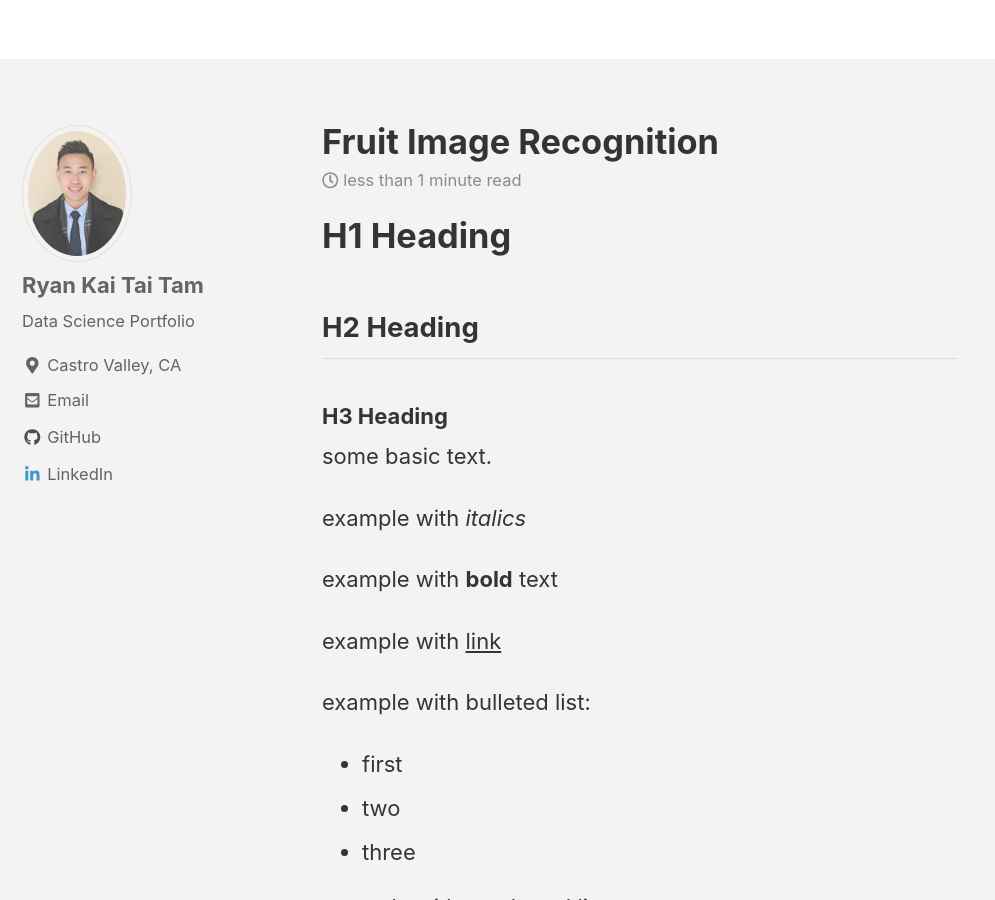
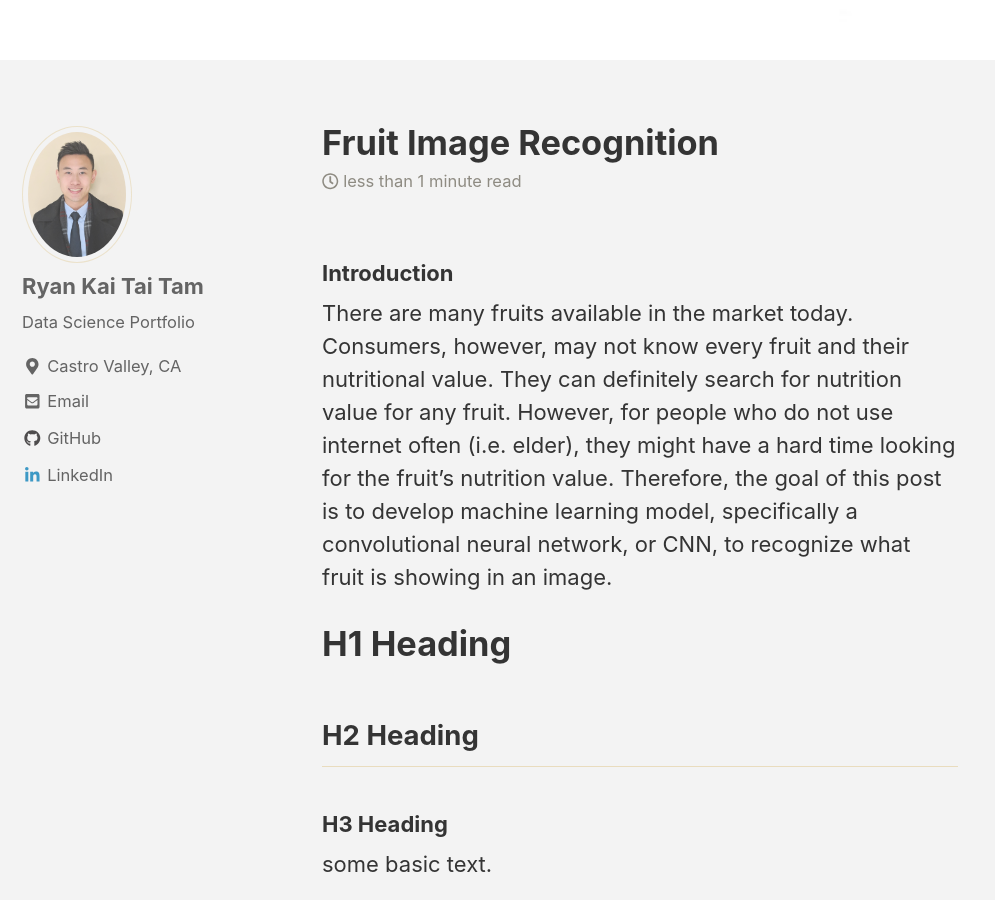
Before and after one commit to ryan-kttam/ryan-kttam.github.io, a Jekyll site: the page built from _posts/2018-11-15-fruit_image_recognition.md, in a window 1280 px wide and 900 px high, scrolled down 854 px. Shown: the whole window, without its empty margins (0-995 px from the left). Built offline with Jekyll 4.4.1, drawn with Linux system fonts in a browser that asks for light colours; cached includes are drawn as plain includes; nearby versions of some CDN libraries.

Commit message:
improving interface

```diff
--- a/_posts/2018-11-15-fruit_image_recognition.md
+++ b/_posts/2018-11-15-fruit_image_recognition.md
@@ -2,9 +2,15 @@
 title: "Fruit Image Recognition"
 date: 2018-11-15
 header:
-  image: "/images/fruit1.jpg"
+  image: "/images/fruit2.jpg"
 excerpt: "Convolutional Neural Network, Machine Learning, Data Science"
 ---
+
+### Introduction
+
+There are many fruits available in the market today. Consumers, however, may not know every fruit and their nutritional value. They can definitely search for nutrition value for any fruit. However, for people who do not use internet often (i.e. elder), they might have a hard time looking for the fruit's nutrition value.
+Therefore, the goal of this post is to develop machine learning model, specifically a convolutional neural network, or CNN, to recognize what fruit is showing in an image.
+
 
 # H1 Heading
 
```
Also changed, not shown: _pages/machine_learning.md (+0 -2 lines), images/fruit2.jpg (added), 1 other file.
